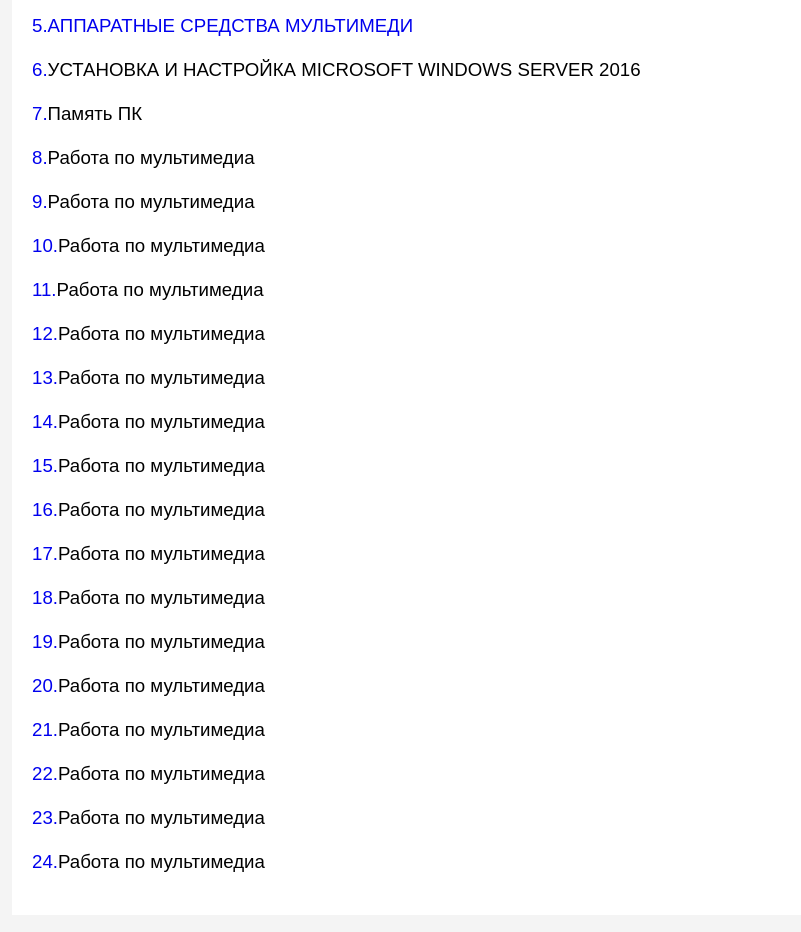
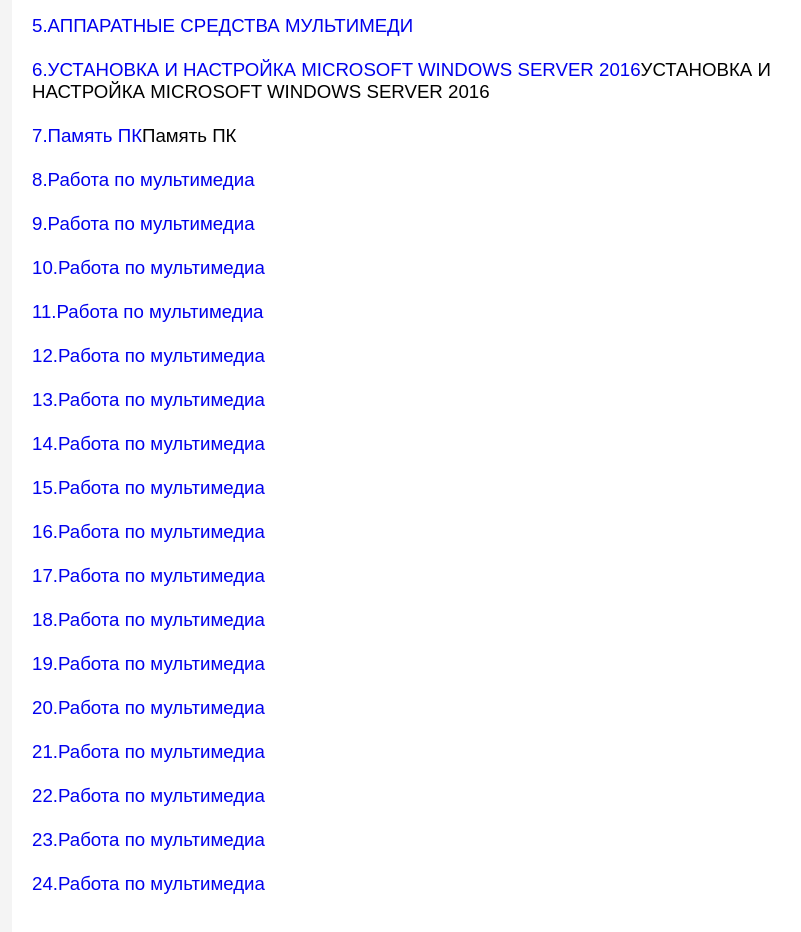
Before and after one commit to MishaNekrasov/MishaNekrasov.github.io, a plain HTML site: page works.html in a window 1280 px wide. Shown: the part 700-1632 px from the top of the page, without its empty margins (208-1009 px from the left). Drawn offline with Linux system fonts and the light colour scheme.

Commit message:
Update works.html

```diff
--- a/works.html
+++ b/works.html
@@ -23,25 +23,25 @@
         <a href="https://cloud.mail.ru/public/3SPh/4PVkoYRbL">3.Средства антивирусной защиты.</a><br></br>
         <a href="https://cloud.mail.ru/public/b4tK/4HpYdPg7y">4.Резервное копирование и восстановление данных в ОС Windows .</a><br></br>
         <a href="https://cloud.mail.ru/public/6bkr/E7wKx6SjN">5.АППАРАТНЫЕ СРЕДСТВА МУЛЬТИМЕДИ</a><br></br>
-        <a href="https://cloud.mail.ru/public/525V/2BR4ESuqw">6.</a>УСТАНОВКА И НАСТРОЙКА MICROSOFT WINDOWS SERVER 2016<br></br>
-        <a href="https://cloud.mail.ru/public/5qRD/TWkNXy663">7.</a>Память ПК<br></br>
-        <a href="https://cloud.mail.ru/public/5eCK/5yyxFzR8a">8.</a>Работа по мультимедиа<br></br>
-        <a href="https://cloud.mail.ru/public/4vQQ/2ahnvB2qr">9.</a>Работа по мультимедиа<br></br>
-        <a href="https://cloud.mail.ru/public/uUsm/5jhAnU4sX">10.</a>Работа по мультимедиа<br></br>
-        <a href="https://cloud.mail.ru/public/5z67/47w27sYED">11.</a>Работа по мультимедиа<br></br>
-        <a href="https://cloud.mail.ru/public/4ZWp/2ioRhFtdV">12.</a>Работа по мультимедиа<br></br>
-        <a href="https://cloud.mail.ru/public/2HfV/4zi6BZRzG">13.</a>Работа по мультимедиа<br></br>
-        <a href="https://cloud.mail.ru/public/ZEm7/dPihWAxhs">14.</a>Работа по мультимедиа<br></br>
-        <a href="https://cloud.mail.ru/public/58hD/32ziLpwHR">15.</a>Работа по мультимедиа<br></br>
-        <a href="https://cloud.mail.ru/public/5mtX/2QS8M5SgL">16.</a>Работа по мультимедиа<br></br>
-        <a href="https://cloud.mail.ru/public/M7Rq/562vdQkP4">17.</a>Работа по мультимедиа<br></br>
-        <a href="https://cloud.mail.ru/public/3m1U/2E6396Lme">18.</a>Работа по мультимедиа<br></br>
-        <a href="https://cloud.mail.ru/public/rmzK/3HqX8sMBx">19.</a>Работа по мультимедиа<br></br>
-        <a href="https://cloud.mail.ru/public/35D8/3H8B53vFZ">20.</a>Работа по мультимедиа<br></br>
-        <a href="https://cloud.mail.ru/public/25p5/3LGk8AkDv">21.</a>Работа по мультимедиа<br></br>
-        <a href="https://cloud.mail.ru/public/3uJN/DkmMEL6Qv">22.</a>Работа по мультимедиа<br></br>
-        <a href="https://cloud.mail.ru/public/4XQe/4DLzohp5U">23.</a>Работа по мультимедиа<br></br>
-        <a href="https://cloud.mail.ru/public/Xb7C/3iTnJY5Vm">24.</a>Работа по мультимедиа<br></br>
+        <a href="https://cloud.mail.ru/public/525V/2BR4ESuqw">6.УСТАНОВКА И НАСТРОЙКА MICROSOFT WINDOWS SERVER 2016</a>УСТАНОВКА И НАСТРОЙКА MICROSOFT WINDOWS SERVER 2016<br></br>
+        <a href="https://cloud.mail.ru/public/5qRD/TWkNXy663">7.Память ПК</a>Память ПК<br></br>
+        <a href="https://cloud.mail.ru/public/5eCK/5yyxFzR8a">8.Работа по мультимедиа</a><br></br>
+        <a href="https://cloud.mail.ru/public/4vQQ/2ahnvB2qr">9.Работа по мультимедиа</a><br></br>
+        <a href="https://cloud.mail.ru/public/uUsm/5jhAnU4sX">10.Работа по мультимедиа</a><br></br>
+        <a href="https://cloud.mail.ru/public/5z67/47w27sYED">11.Работа по мультимедиа</a><br></br>
+        <a href="https://cloud.mail.ru/public/4ZWp/2ioRhFtdV">12.Работа по мультимедиа</a><br></br>
+        <a href="https://cloud.mail.ru/public/2HfV/4zi6BZRzG">13.Работа по мультимедиа</a><br></br>
+        <a href="https://cloud.mail.ru/public/ZEm7/dPihWAxhs">14.Работа по мультимедиа</a><br></br>
+        <a href="https://cloud.mail.ru/public/58hD/32ziLpwHR">15.Работа по мультимедиа</a><br></br>
+        <a href="https://cloud.mail.ru/public/5mtX/2QS8M5SgL">16.Работа по мультимедиа</a><br></br>
+        <a href="https://cloud.mail.ru/public/M7Rq/562vdQkP4">17.Работа по мультимедиа</a><br></br>
+        <a href="https://cloud.mail.ru/public/3m1U/2E6396Lme">18.Работа по мультимедиа</a><br></br>
+        <a href="https://cloud.mail.ru/public/rmzK/3HqX8sMBx">19.Работа по мультимедиа</a><br></br>
+        <a href="https://cloud.mail.ru/public/35D8/3H8B53vFZ">20.Работа по мультимедиа</a><br></br>
+        <a href="https://cloud.mail.ru/public/25p5/3LGk8AkDv">21.Работа по мультимедиа</a><br></br>
+        <a href="https://cloud.mail.ru/public/3uJN/DkmMEL6Qv">22.Работа по мультимедиа</a><br></br>
+        <a href="https://cloud.mail.ru/public/4XQe/4DLzohp5U">23.Работа по мультимедиа</a><br></br>
+        <a href="https://cloud.mail.ru/public/Xb7C/3iTnJY5Vm">24.Работа по мультимедиа</a><br></br>
     </main>
   </body>
 </html>
```
